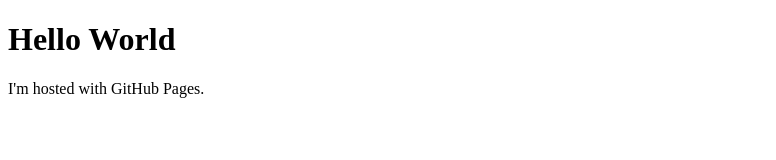
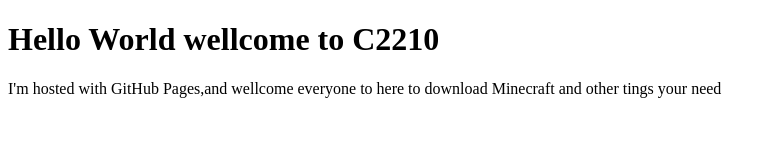
Before and after one commit to chuqi0418/Chuqi.github.io, a plain HTML site: page index.html in a window 1280 px wide. Shown: the whole page, without its empty margins (0-776 px from the left). Drawn offline with Linux system fonts and the light colour scheme.

Commit message:
Update index.html

```diff
--- a/index.html
+++ b/index.html
@@ -1,7 +1,8 @@
 <!DOCTYPE html>
 <html>
 <body>
-<h1>Hello World</h1>
-<p>I'm hosted with GitHub Pages.</p>
+<h1>Hello World
+wellcome to C2210</h1>
+<p>I'm hosted with GitHub Pages,and wellcome everyone to here to download Minecraft and other tings your need</p>
 </body>
 </html>
```
